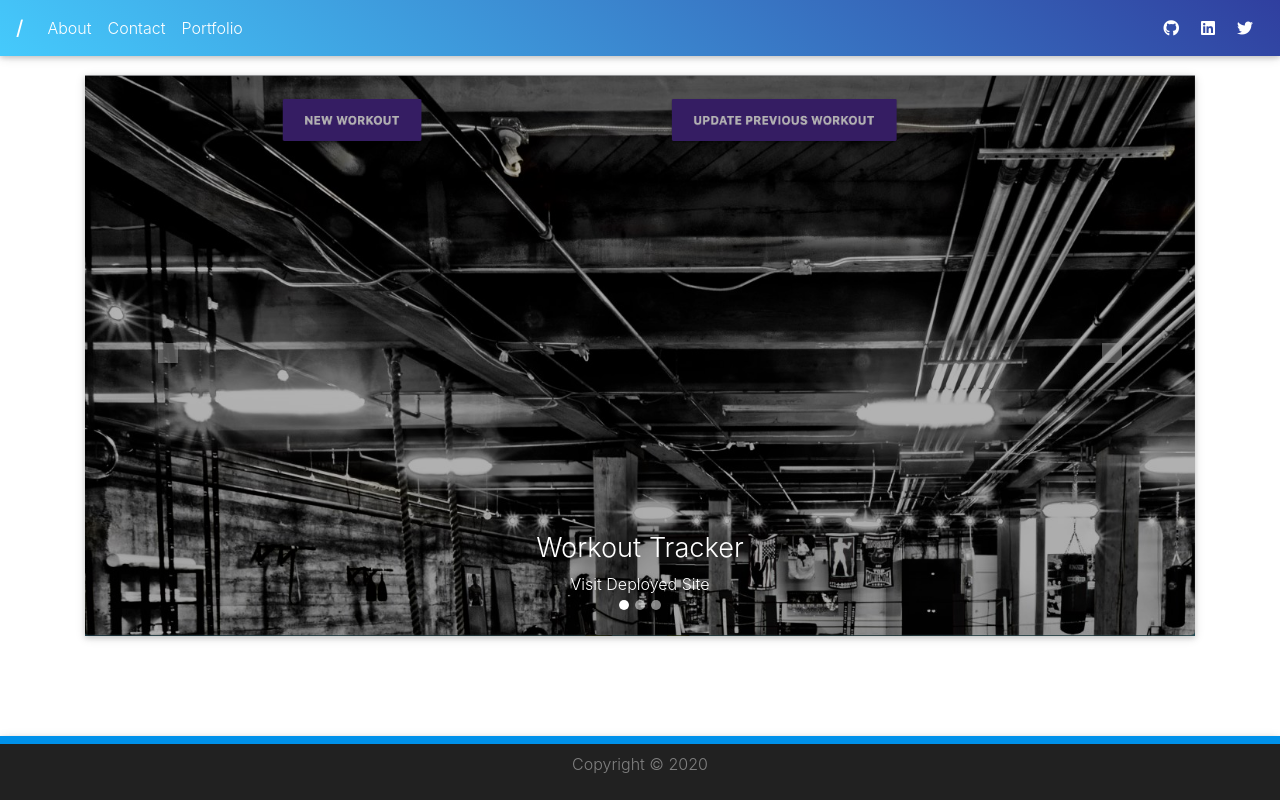
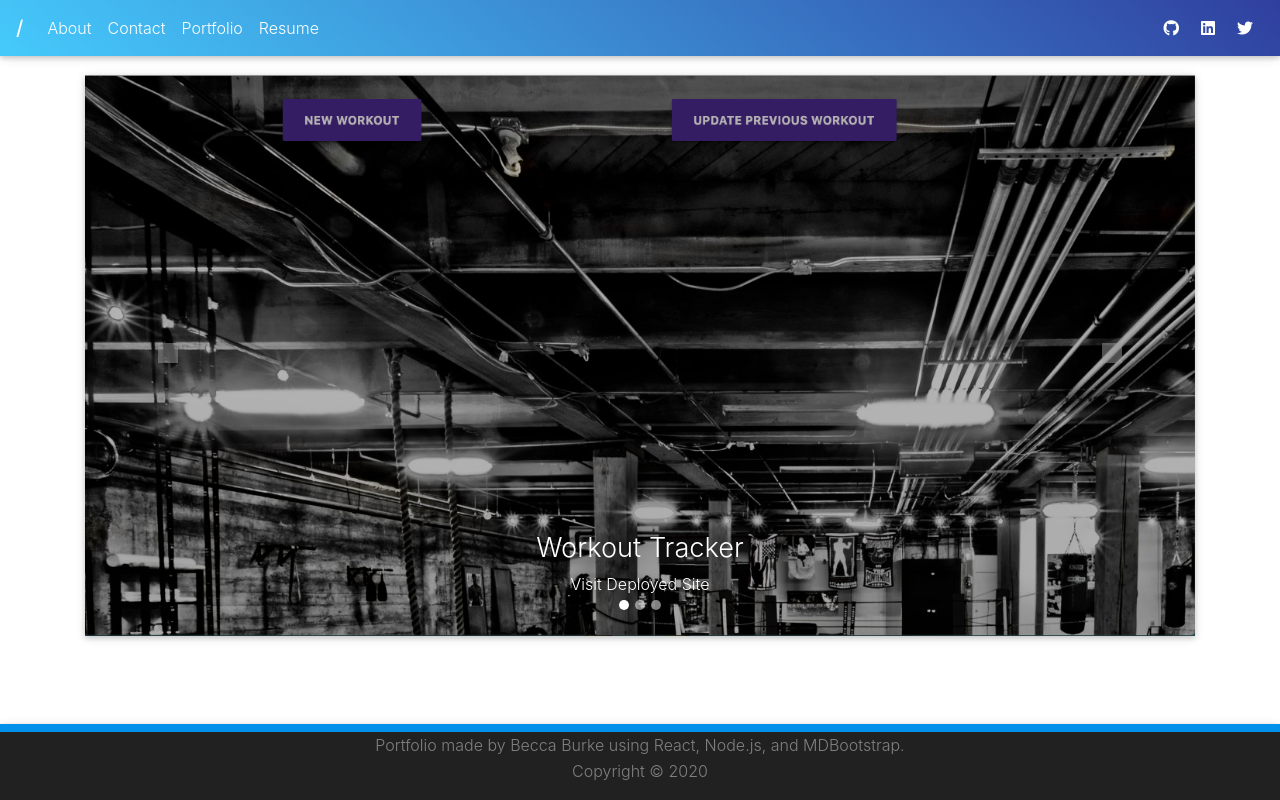
Before and after one commit to reburke286/react_portfolio, a React (Create React App) app in the folder portfolio/: page / in a window 1280 px wide. Built offline with nearby package versions, Linux system fonts and the light colour scheme; grey boxes are pictures that could not be loaded.

Commit message:
added resume to navbar

```diff
--- a/portfolio/src/components/Footer/index.js
+++ b/portfolio/src/components/Footer/index.js
@@ -3,8 +3,9 @@ import "./style.css";
 
 function Footer() {
   return (
-    <nav class="navbar fixed-bottom navbar-dark bg-dark" id="footer">
-      <p id="pfooter">Copyright &copy; 2020</p>
+    <nav className="navbar fixed-bottom navbar-dark bg-dark" id="footer">
+      <p className="pfooter">Portfolio made by Becca Burke using React, Node.js, and MDBootstrap.</p>
+      <p className="pfooter">Copyright &copy; 2020</p>
     </nav>
   );
 }
--- a/portfolio/src/components/Footer/style.css
+++ b/portfolio/src/components/Footer/style.css
@@ -4,8 +4,9 @@
   border-top-color: #0091ea;
 }
 
-#pfooter {
+.pfooter {
   text-align: center;
   width: 100%;
   color: gray;
+  line-height: 10px;
 }
--- a/portfolio/src/components/NavBar/index.js
+++ b/portfolio/src/components/NavBar/index.js
@@ -18,7 +18,6 @@ class Navbar extends React.Component {
   }
 
   render() {
-    // const container = {height: 1300}
     return(
           <header>
             <MDBNavbar className="blue-gradient" dark expand="md" scrolling fixed="top">
@@ -36,6 +35,9 @@ class Navbar extends React.Component {
                   </MDBNavItem>
                   <MDBNavItem>
                     <MDBNavLink to="/portfolio">Portfolio</MDBNavLink>
+                  </MDBNavItem>
+                  <MDBNavItem>
+                    <MDBNavLink to="#">Resume</MDBNavLink>
                   </MDBNavItem>
                 </MDBNavbarNav>
                 <MDBNavbarNav right>
```
Also changed, not shown: portfolio/src/components/Modal/Modal.js (deleted, +0 -34 lines), portfolio/src/pages/Resume.js (added), 1 other file (tests, documents, lock files or other folders).
